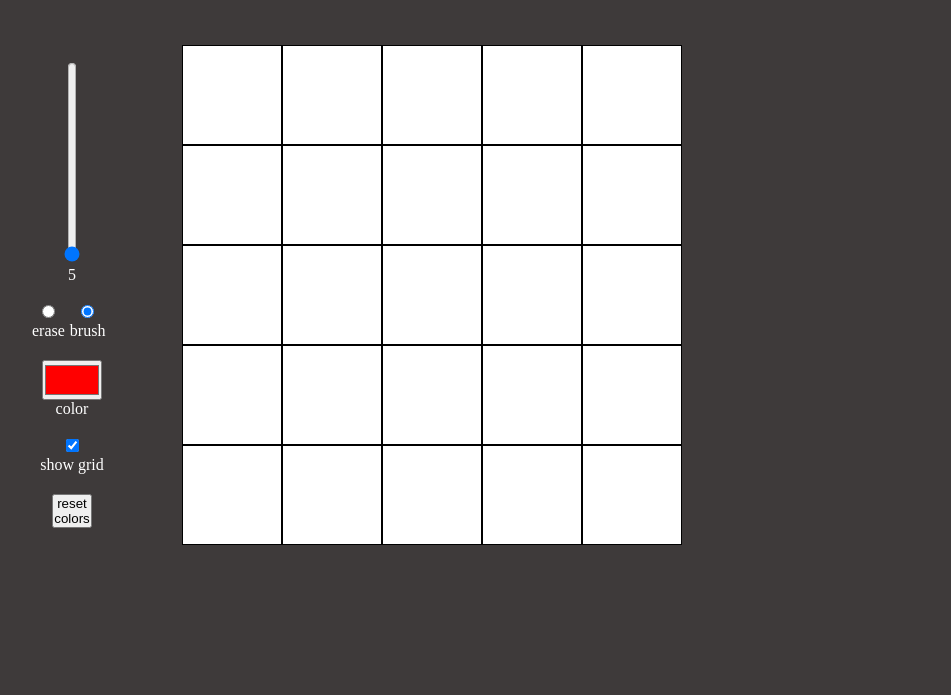
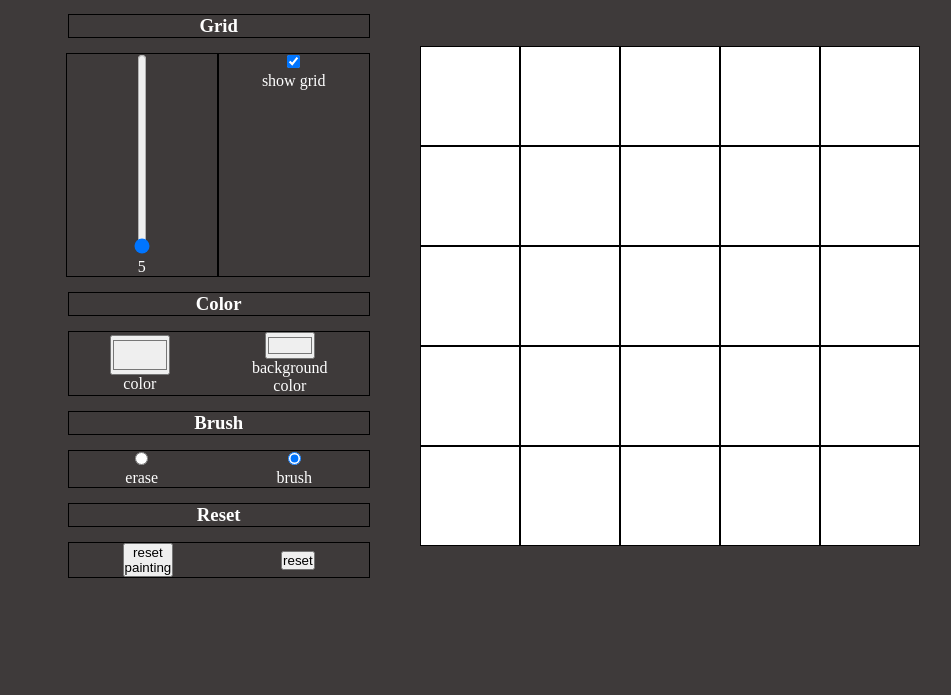
Before and after one commit to JayendraJoshi/Etch-A-Sketch, a plain HTML site: page index.html in a window 1280 px wide. Shown: the part 105-800 px from the top of the page, without its empty margins (243-1194 px from the left). Drawn offline with Linux system fonts and the light colour scheme.

Commit message:
Introduce new features, improve positioning & tools-bar layout
enable user to change background color
enable user to reset painting and all settings back to default
divide tools into different sections for better readability
add heading to each section for faster navigation
add borders to improve design

```diff
--- a/index.html
+++ b/index.html
@@ -9,36 +9,50 @@
     <script src='javascript.js' defer></script>
 </head>
 <body>
-    <h1>Etch-A-Sketch</h1>
-    <div class="content">
-    <div class="tool-Bar">
-        <div class="slider-Container">
-            <input class="slider" type="range" max="50" min="5" step="1" orient="vertical" value="2">
-            <br>
-            <output class="output"></output>
+    <div class="header">
+        <h1>Etch-A-Sketch</h1>
+    </div>
+    <div class="main">
+        <div class="tool-bar">
+        <h3>Grid</h3>
+        <div class="grid-controls">
+            <div class="slider-container">
+                <input class="slider" type="range" max="50" min="5" step="1" orient="vertical" value="2"><br>
+                <output class="output"></output>
+            </div>
+        <div class="toggle-grid-container">
+            <input type="checkbox" class="toggle-grid" checked="true"><br><label for=".showGrid">show grid</label>
         </div>
-        <div class="option-Container">
-            <div class="erase-Container">
-                <input type="radio" class="erase" name="option" ><br><label for=".erase">erase</label>
+        </div>
+        <h3>Color</h3>
+        <div class="color-container">
+        <div class="brush-color-container">
+            <input type="color" class="brush-color" value="#EFEFEF"/><br><label for=".color">color</label>
+        </div>
+        <div class="background-color-container">
+            <input type="color" class="background-color" value="#EFEFEF"/><br><label for=".background-color">background<br>color</label>
+        </div>
+        </div>
+        <h3>Brush</h3>
+        <div class="option-container">
+            <div class="erase-container">
+                <input type="radio" class="erase" name="option"><br><label for=".erase">erase</label>
             </div>
-            <div class="brush-Container">
+            <div class="brush-container">
                 <input type="radio" class="brush" name="option" checked="true" ><br><label for=".brush">brush</label>
              </div>
         </div>
-        <div class="color-Container">
-            <input type="color" class="color" value="#ff0000"/><br><label for=".color">color</label>
+        <h3>Reset</h3>
+        <div class="reset-container">
+            <button class="reset-color">reset<br>painting</button>
+            <button class="reset">reset<br></button>
         </div>
-        <div class="toggleGrid-Container">
-            <input type="checkbox" class="toggleGrid" checked="true"><br><label for=".showGrid">show grid</label>
         </div>
-        <div class="reset-Container">
-            <button class="reset">reset<br>colors</button>
+        <div class="g">
+            <div class="grid"></div>
         </div>
     </div>
-    <div class="g">
-    <div class="grid"></div>
+    <div class="footer">
     </div>
-    </div>
-    <div class="footer"></div>
 </body>
 </html>
--- a/javascript.js
+++ b/javascript.js
@@ -1,9 +1,11 @@
-const divContainer =document.querySelector(".grid")
+const divContainer =document.querySelector(".grid");
 const slider=document.querySelector(".slider");
 const output=document.querySelector(".output");
-const color=document.querySelector(".color");
+const color=document.querySelector(".brush-color");
+const resetColorBtn=document.querySelector(".reset-color");
+const toggleGrid=document.querySelector(".toggle-grid");
+const backgroundColor=document.querySelector(".background-color");
 const resetBtn=document.querySelector(".reset");
-const toggleGrid=document.querySelector(".toggleGrid")
 
 let divsArray;
 let div;
@@ -15,27 +17,25 @@ createGrid();
 paint();
 slider.addEventListener("input",function(element){
     output.textContent=slider.value;
-    reset();
+    removeGrid();
     createGrid();
     paint();
 });
 function createGrid(){
     output.textContent=slider.value;
     size= output.textContent;
-        reset();
+        removeGrid();
         for(i=0;i<size*size;i++)
         {
             div=document.createElement("div");
-            div.setAttribute("class","colorDiv");
+            div.setAttribute("class","color-div");
             divContainer.setAttribute("draggable",false);
             divContainer.appendChild(div);
         }
         divContainer.style.gridTemplateColumns=`repeat(${size},1fr)`;
         divContainer.style.gridTemplateRows=`repeat(${size},1fr)`;
 
-        divsArray=document.querySelectorAll(".colorDiv");
-
-
+        divsArray=document.querySelectorAll(".color-div");
 }
 function paint(){
     //colors single div
@@ -74,7 +74,7 @@ function paint(){
     })
 }
 slider.addEventListener("input",function(element){
-    output.textContent=(this.value + "*" + this.value)
+    output.textContent=(this.value)
 })
 document.body.addEventListener("pointerdown",function(){
     mouseIsDown=true;
@@ -85,7 +85,7 @@ document.body.addEventListener("pointerup",function(){
 color.addEventListener("input",function(){
 colorValue=color.value;
 })
-resetBtn.addEventListener("click",function(){
+resetColorBtn.addEventListener("click",function(){
 divsArray.forEach(element=>{
 element.style.backgroundColor="";
 })
@@ -93,17 +93,32 @@ element.style.backgroundColor="";
 toggleGrid.addEventListener("change",function(event){
     if(toggleGrid.checked===false)
     {
-        document.querySelectorAll(".colorDiv").forEach(element => {
+        document.querySelectorAll(".color-div").forEach(element => {
             element.style.borderStyle="none";
         });
     }
     else
     {
-        document.querySelectorAll(".colorDiv").forEach(element => {
+        document.querySelectorAll(".color-div").forEach(element => {
             element.style.borderStyle="solid";
         });
     }
 })
-function reset(){
-  divContainer.textContent="";
+backgroundColor.addEventListener("input",function(){
+    divContainer.style.backgroundColor=`${backgroundColor.value}`
+
+})
+resetBtn.addEventListener("click",function(){
+    resetSettings();
+})
+function removeGrid(){
+    divContainer.textContent="";
 }
+function resetSettings(){
+    backgroundColor.value="#EFEFEF";
+    color.value="#EFEFEF";
+    slider.value="5";
+    divContainer.style.backgroundColor="#EFEFEF";
+    createGrid();
+    paint();
+}
--- a/stylesheet.css
+++ b/stylesheet.css
@@ -10,72 +10,83 @@ flex-direction: column;
     background-color: rgb(62, 58, 58);
     color:white;
 }
+.header,.footer{
+    display: flex;
+    flex-grow: 1;
+    flex-basis: 0;
+    justify-content: center;
+    align-items: center;
+}
 h1{
-    font-size: 80px;
-    min-height: 125px;
+    font-size: 70px;
+    width: 500px;
+}
+.main{
+    display: flex;
+    flex-grow:1;
+    gap:50px;
+    justify-content: space-between;
+}
+.g{
+    display:grid;
+    align-items: center;
+    justify-content: start;
+    flex-grow: 2;
     flex-basis: 0;
-    flex-grow: 2;
 }
 .grid{
     display: grid;
     height: 500px;
     width: 500px;
-align-self: center;
     background-color: white;
-
 }
-
-.g{
-    display:grid;
-    flex-grow:1;
-    align-items:left;
-}
-.colorDiv{
+.color-div{
     border-color: black;
     border-style: solid;
     border-width: 1px;
 }
-
-.tool-Bar{
+.tool-bar{
     display:flex;
     flex-direction: column;
+    flex-grow: 1;
+    gap:15px;
     align-items: flex-end;
     justify-content: center;
-    flex-grow: 1;
-    flex-basis: 0;
-gap:20px;
-padding-right: 10px;
 }
-.option-Container{
-    display:flex;
-    gap:5px;
+h3{
+    border:1px solid black;
+    width:300px;
+}
+.grid-controls{
+    display: flex;
+}
+.color-container{
+    display: flex;
+}
+.slider{
+    height:200px;
+    width:10px;
 }
 input[type="range"][orient="vertical"]{
     writing-mode: bt-lr;
     appearance: slider-vertical;
 }
-
-.slider{
-    height:200px;
-    width:10px;
-}
-.slider-Container,.option-Container,.color-Container,.reset-Container,.toggleGrid-Container{
-width:80px;
-}
-.content{
-display:flex;
-flex-grow: 1;
-gap:60px;
-}
-.color{
+.brush-color{
     width:60px;
     height:40px
-
-
 }
-
-.footer{
-    min-height: 125px;
-    flex-basis: 0;
-    flex-grow: 2;
+.option-container{
+    display:flex;
+    gap:5px;
 }
+.slider-container,.toggle-grid-container{
+width:150px;
+border:1px solid black;
+}
+.color-container,.reset-container,.option-container{
+    display: flex;
+    justify-content: space-around;
+    align-items: center;
+    width:300px;
+    border:1px solid black;
+}
```
Lines whose indentation alone changed are shown as unchanged.
